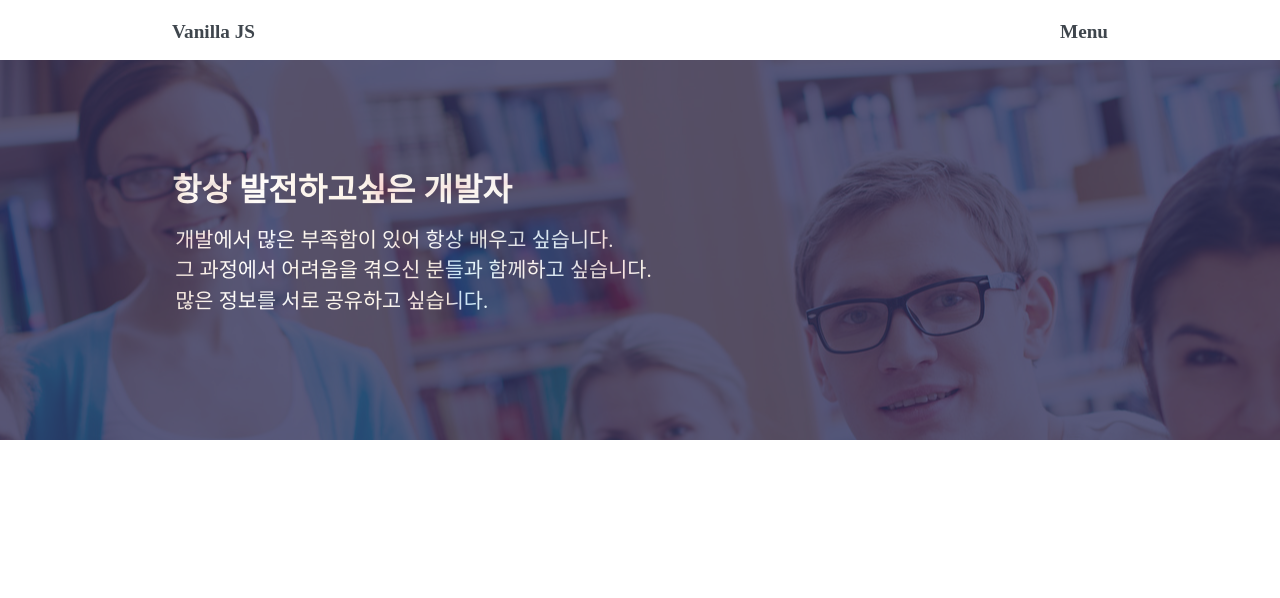
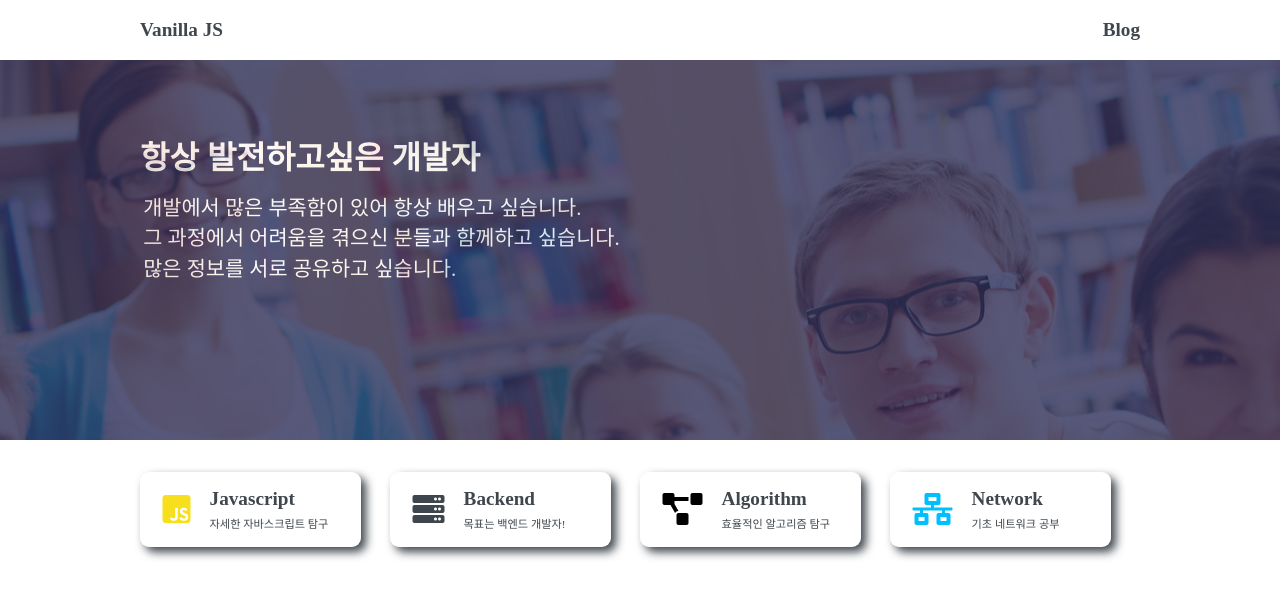
Before and after one commit to Wonki4/vanilla-js-web-project, a plain HTML site: page index.html in a window 1280 px wide. Drawn offline with nearby package versions, Linux system fonts and the light colour scheme; a web font is replaced by a local one.

Commit message:
[feat](#6): Close this issue, add skill container

```diff
--- a/css/style.css
+++ b/css/style.css
@@ -26,6 +26,12 @@ header {
     top: 0;
     left: 0;
 }
+
+section {
+    width: 100%;
+    background-color: #fff;
+    position: relative;
+}
 /* inner 클래스도 width가 100%지만 */
 /* 미디어쿼리를 통해서 width가 일정 값으로 고정이 된다. */
 /* 상위태그인 body, header모두 width 100%에 margin 0 auto이다. */
@@ -33,7 +39,6 @@ header {
     width: 100%;
     height: 100%;
     margin: 0 auto;
-    padding: 2rem;
 }
 .head-container {
     width: 100%;
@@ -46,25 +51,23 @@ header {
     font-weight: bold;
     font-size: 1.2rem;
 }
-.head-container .head-menu {
+.head-container .head-blog {
     font-weight: bold;
     font-size: 1.2rem;
 }
 
-.head-container .head-title a:hover, .head-container .head-menu a:hover {
+.head-container .head-title a:hover, .head-container .head-blog a:hover {
     cursor: pointer;
     color: #2186c4;
 }
 
 .main {
     height: 380px;
-    background-color: #fff;
     background-image: url(/img/photodune-4161018-group-of-students-m.jpg);
     background-repeat:no-repeat;
     background-position: center 10%;
     z-index: 1;
     margin-top:60px;
-    position: relative;
 }
 
 .main-container {
@@ -76,7 +79,7 @@ header {
 }
 
 .title-container {
-    margin-top: 5rem;
+    padding-top: 5rem;
 }
 .title {
     font-weight: bold;
@@ -90,6 +93,53 @@ header {
     line-height:1.9rem;
     margin-left: 0.2rem;
 }
+.skill-container {
+    width: 100%;
+    display: flex;
+    justify-content: space-around;
+    align-items: center;
+    flex-direction: row;
+}
+.skill {
+    width: 25%;
+    display: flex;
+    align-items: center;
+    border-radius: 9px;
+    box-shadow: 5px 5px 10px;
+    padding: 1rem 1.4rem;
+    margin-top: 2rem;
+    margin-right: 1.8rem;
+}
+.skill > .skill-icon {
+    font-size: 2rem;
+    margin-right: 1.2rem;
+}
+.skill > .skill-title {
+    display: flex;
+    flex-direction: column;
+}
+.skill-title > .main-title {
+    font-weight: bold;
+    font-size: 1.2rem;
+    margin-bottom: 0.5rem;
+}
+
+.skill-title > .sub-title {
+    font-size: 0.7rem;
+}
+
+.javascript-color {
+    color:#f7df1e;
+}
+.backend-color {
+    color: #3f464d;
+}
+.algorithm-color {
+    color:#000;
+}
+.network-color {
+    color:#00bfff;
+}
 @media only screen and (min-width: 1000px) {
     .inner {
         max-width: 1000px;
--- a/index.html
+++ b/index.html
@@ -1,12 +1,14 @@
 <!DOCTYPE html>
 <html lang="en">
+
 <head>
     <meta charset="UTF-8">
     <!-- Metadata for search engine -->
     <meta name="author" content="Wongi Baek">
     <meta name="description" content="This page includes some clone pages">
     <meta name="keyword" content="Clone coding, Clone website, Clone coding practice">
-    <meta name="view-port" content="device-width, user-scalable=no, initial-scale=1.0, minimum-scale=1.0, maximum-scale=1.0">
+    <meta name="view-port"
+        content="device-width, user-scalable=no, initial-scale=1.0, minimum-scale=1.0, maximum-scale=1.0">
     <meta http-equiv="X-UA-Compatible" content="ie=edge">
 
     <!-- Open Graph -->
@@ -30,19 +32,21 @@
     <!-- Reset CSS -->
     <link rel="stylesheet" href="https://cdnjs.cloudflare.com/ajax/libs/normalize/8.0.1/normalize.min.css">
     <!-- Icon -->
-    <link rel="stylesheet" href="https://use.fontawesome.com/releases/v5.15.2/css/all.css" integrity="sha384-vSIIfh2YWi9wW0r9iZe7RJPrKwp6bG+s9QZMoITbCckVJqGCCRhc+ccxNcdpHuYu" crossorigin="anonymous">
+    <link rel="stylesheet" href="https://use.fontawesome.com/releases/v5.15.2/css/all.css"
+        integrity="sha384-vSIIfh2YWi9wW0r9iZe7RJPrKwp6bG+s9QZMoITbCckVJqGCCRhc+ccxNcdpHuYu" crossorigin="anonymous">
     <!-- Font -->
     <link href='//spoqa.github.io/spoqa-han-sans/css/SpoqaHanSansNeo.css' rel='stylesheet' type='text/css'>
     <!-- My CSS -->
     <link rel="stylesheet" href="css/style.css">
     <title>Vanilla JS Project</title>
 </head>
+
 <body>
     <header>
         <div class="inner">
             <div class="head-container">
                 <div class="head-title"><a href="https://github.com/Wonki4">Vanilla JS</a></div>
-                <div class="head-menu"><a href="https://github.com/Wonki4">Menu</a></div>
+                <div class="head-blog"><a href="https://wongi-baek.tistory.com/">Blog</a></div>
             </div>
         </div>
     </header>
@@ -60,6 +64,41 @@
             </div>
         </div>
     </section>
+    <section>
+        <div class="inner">
+            <div class="skill-container">
+                <div class="skill">
+                    <i class="fab fa-js-square skill-icon javascript-color"></i>
+                    <div class="skill-title">
+                        <div class="main-title">Javascript</div>
+                        <div class="sub-title">자세한 자바스크립트 탐구</div>
+                    </div>
+                </div>
+                <div class="skill">
+                    <i class="fas fa-server skill-icon backend-color"></i>
+                    <div class="skill-title">
+                        <div class="main-title">Backend</div>
+                        <div class="sub-title">목표는 백엔드 개발자!</div>
+                    </div>
+                </div>
+                <div class="skill">
+                    <i class="fas fa-project-diagram skill-icon algorithm-color"></i>
+                    <div class="skill-title">
+                        <div class="main-title">Algorithm</div>
+                        <div class="sub-title">효율적인 알고리즘 탐구</div>
+                    </div>
+                </div>
+                <div class="skill">
+                    <i class="fas fa-network-wired skill-icon network-color"></i>
+                    <div class="skill-title">
+                        <div class="main-title">Network</div>
+                        <div class="sub-title">기초 네트워크 공부</div>
+                    </div>
+                </div>
+            </div>
+        </div>
+    </section>
     <footer></footer>
 </body>
+
 </html>
```
